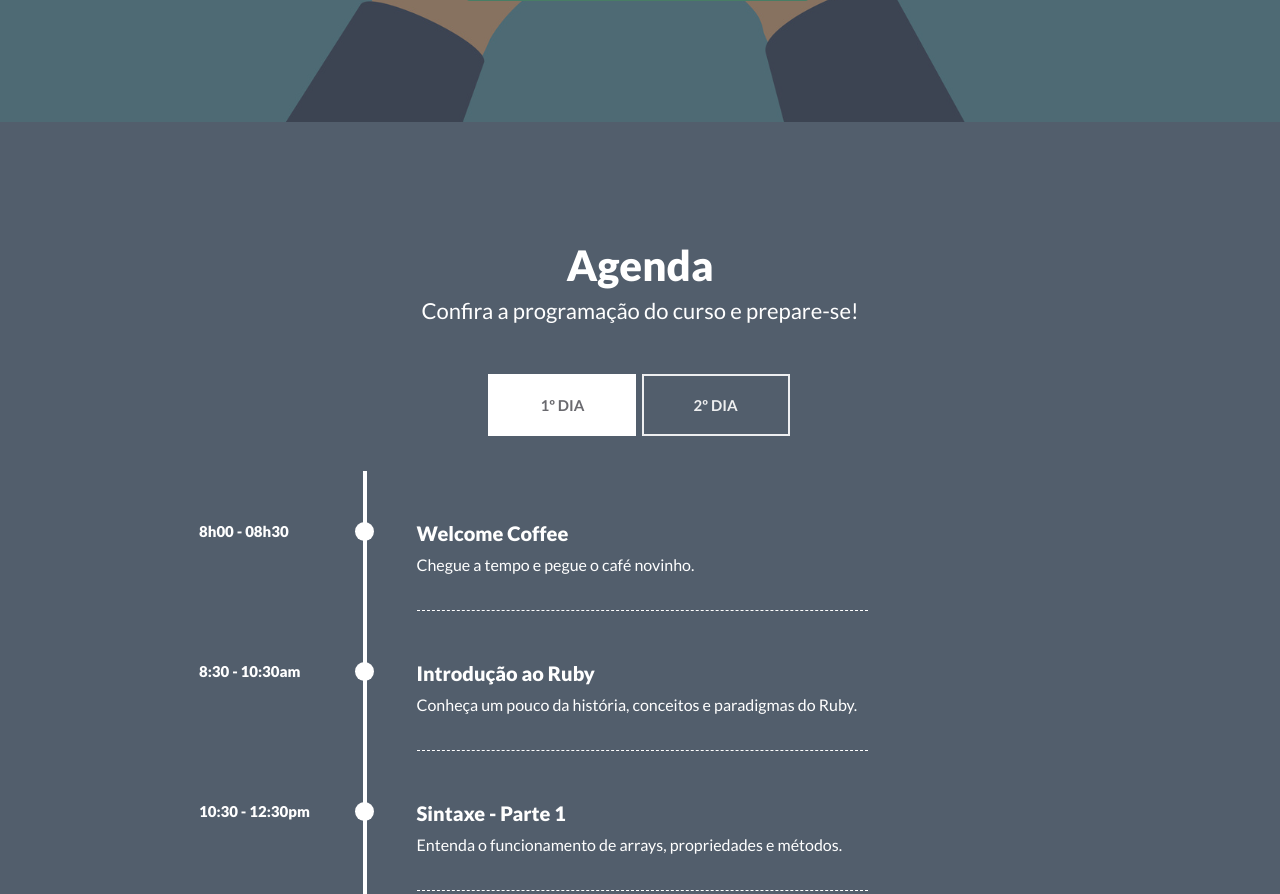
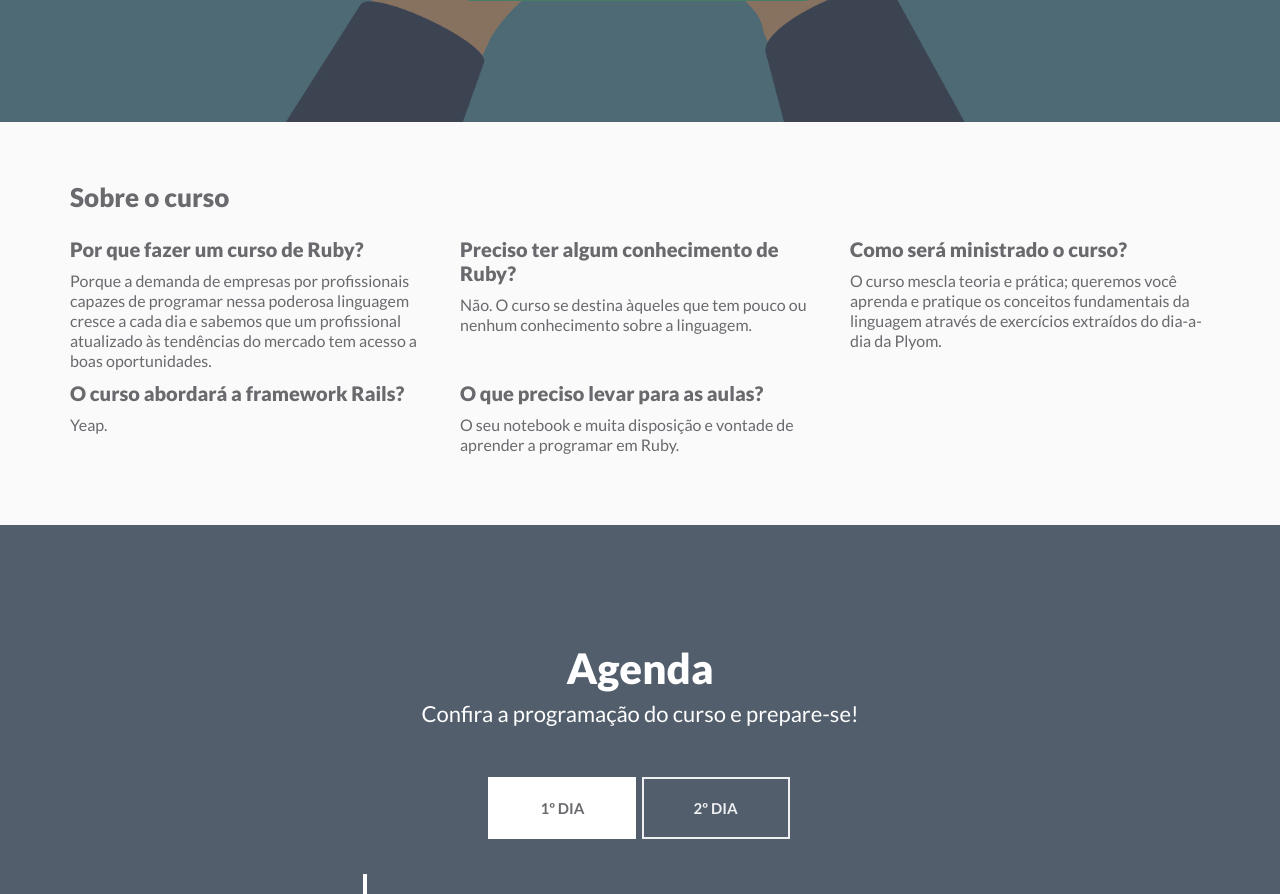
Before and after one commit to plyom/escola_plyom, a plain HTML site: page index.html in a window 1280 px wide. Shown: the part 754-1648 px from the top of the page. Drawn offline with Linux system fonts and the light colour scheme; some packages are replaced by stand-ins of ours; no server answers; a script that the page names is missing.

Commit message:
add about this course

```diff
--- a/index.html
+++ b/index.html
@@ -101,19 +101,19 @@
             <div class="countdown text-white p-y-md">
               <div class="timer">
                 <div class="days">00</div>
-                <em class="textDays">days</em>
+                <em class="textDays">dias</em>
               </div>
               <div class="timer">
                 <div class="hours">00</div>
-                <em class="textHours">hours</em>
+                <em class="textHours">horas</em>
               </div>
               <div class="timer">
                 <div class="minutes">00</div>
-                <em class="textMinutes">minutes</em>
+                <em class="textMinutes">minutos</em>
               </div>
               <div class="timer">
                 <div class="seconds">00</div>
-                <em class="textSeconds">seconds</em>
+                <em class="textSeconds">segundos</em>
               </div>
             </div>
             <a href="#pricing" class="btn btn-shadow btn-green btn-lg smooth-scroll m-b-md">RESERVE SEU ASSENTO</a>
@@ -122,6 +122,59 @@
       </div>
 
     </section>
+
+
+
+    <section id="faq1-2" class="p-y-md bg-edit bg-light">
+      <div class="container">
+
+        <div class="row">
+          <div class="col-md-12 ">
+            <h4 class="f-w-900 m-b-md">Sobre o curso</h4>
+          </div>
+        </div>
+        <div class="row c4 ">
+
+          <div class="col-md-4">
+            <div class="faq-item">
+              <h5>Por que fazer um curso de Ruby?</h5>
+              <p>Porque a demanda de empresas por profissionais capazes de programar nessa poderosa linguagem cresce a cada dia e sabemos que um profissional atualizado às tendências do mercado tem acesso a boas oportunidades.</p>
+            </div>
+          </div>
+
+          <div class="col-md-4">
+            <div class="faq-item">
+              <h5>Preciso ter algum conhecimento de Ruby?</h5>
+              <p>Não. O curso se destina àqueles que tem pouco ou nenhum conhecimento sobre a linguagem.</p>
+            </div>
+          </div>
+
+          <div class="col-md-4">
+            <div class="faq-item">
+              <h5>Como será ministrado o curso?</h5>
+              <p>O curso mescla teoria e prática; queremos você aprenda e pratique os conceitos fundamentais da linguagem através de exercícios extraídos do dia-a-dia da Plyom.</p>
+            </div>
+          </div>
+        </div>
+
+        <div class="row c4 ">
+          <div class="col-md-4">
+            <div class="faq-item">
+              <h5>O curso abordará a framework Rails?</h5>
+              <p>Yeap.</p>
+            </div>
+          </div>
+
+          <div class="col-md-4">
+            <div class="faq-item">
+              <h5>O que preciso levar para as aulas?</h5>
+              <p> O seu notebook e muita disposição e vontade de aprender a programar em Ruby.</p>
+            </div>
+          </div>
+        </div>
+      </div>
+    </section>
+
 
 
     <section id="schedule" class="p-y-lg bg-edit bg-dark">
```
Lines whose indentation alone changed are shown as unchanged.
